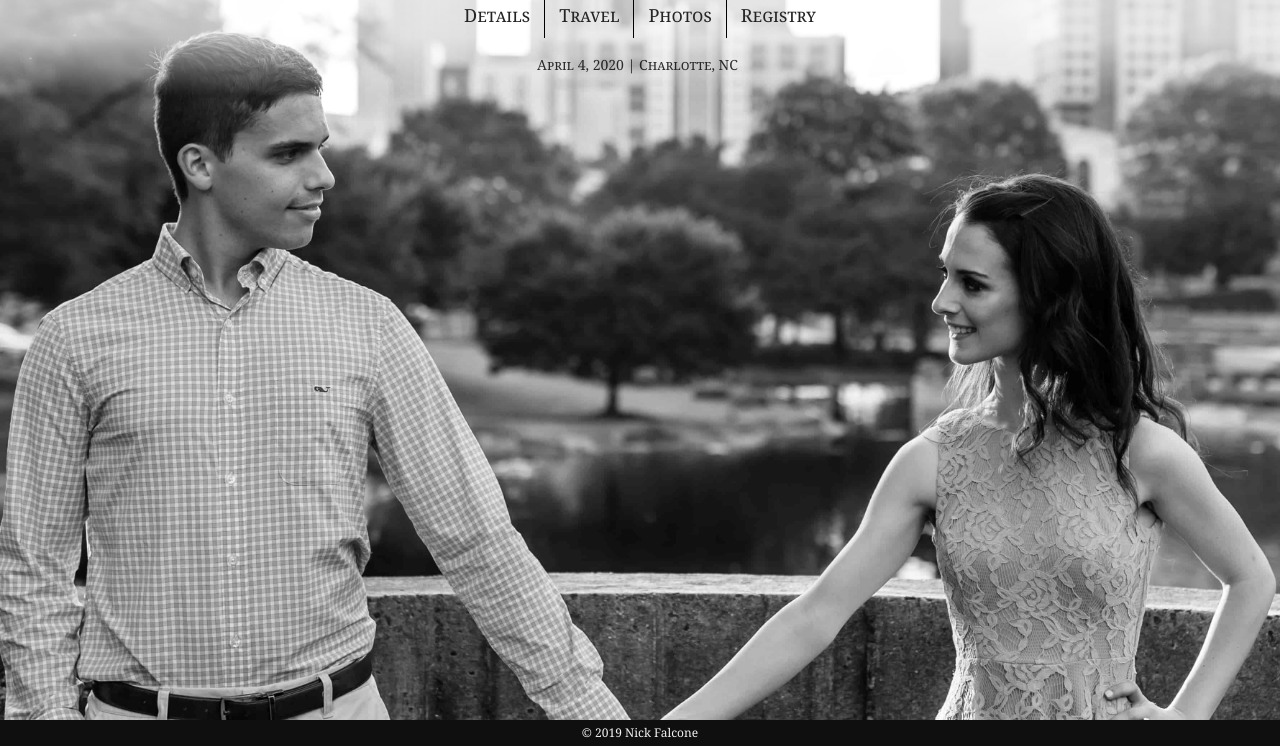
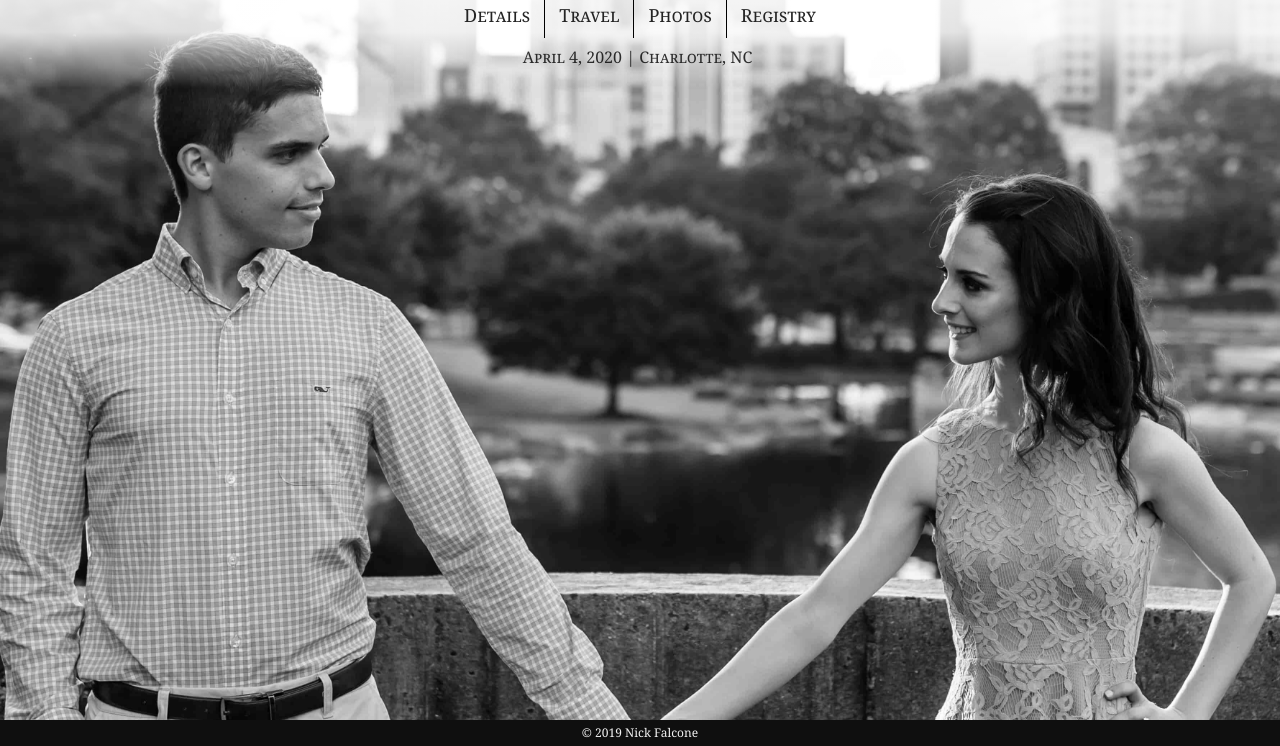
Before and after one commit to nickFalcone/nf-ay-wedding-site, a Gatsby site: page / in a window 1280 px wide. Shown: the part 80-826 px from the top of the page. Built offline with nearby package versions, Linux system fonts and the light colour scheme; Gatsby itself is replaced by a stand-in of ours.

Commit message:
Increase gradient, increase font size on date

```diff
--- a/src/components/cover-image.js
+++ b/src/components/cover-image.js
@@ -38,7 +38,7 @@ const CoverImage = () => {
         alt={`nick and alesa`}
         style={{
           height: "100vh",
-          width: "auto",
+          maxWidth: "1440px",
           margin: "0 auto",
         }}
         fadeIn={false}
--- a/src/components/header.js
+++ b/src/components/header.js
@@ -6,7 +6,7 @@ const Header = ({ siteTitle }) => (
   <header
     style={{
       textAlign: `center`,
-      background: `linear-gradient(rgba(255, 255, 255, 0.90), rgba(255, 255, 255, 0.70), rgba(255, 255, 255, 0.60), rgba(255, 255, 255, 0))`,
+      background: `linear-gradient(rgba(255, 255, 255, 1.0), rgba(255, 255, 255, 0.9), rgba(255, 255, 255, 0.8), rgba(255, 255, 255, 0))`,
       position: `absolute`,
       right: 0,
       zIndex: 999,
@@ -43,7 +43,7 @@ const Header = ({ siteTitle }) => (
           style={{
             listStyleType: `none`,
             textAlign: `center`,
-            margin: `0 0 12px 0`,
+            margin: `0 0 5px 0`,
             fontVariant: `small-caps`,
           }}
         >
@@ -144,16 +144,16 @@ const Header = ({ siteTitle }) => (
           </li>
         </ul>
       </nav>
-      <time
+      <date
         style={{
           marginLeft: `-5px`,
-          fontSize: `14px`,
+          fontSize: `16px`,
           fontVariant: `small-caps`,
         }}
         className="datePlace"
       >
         April 4, 2020 | Charlotte, NC
-      </time>
+      </date>
     </section>
   </header>
 )
```
